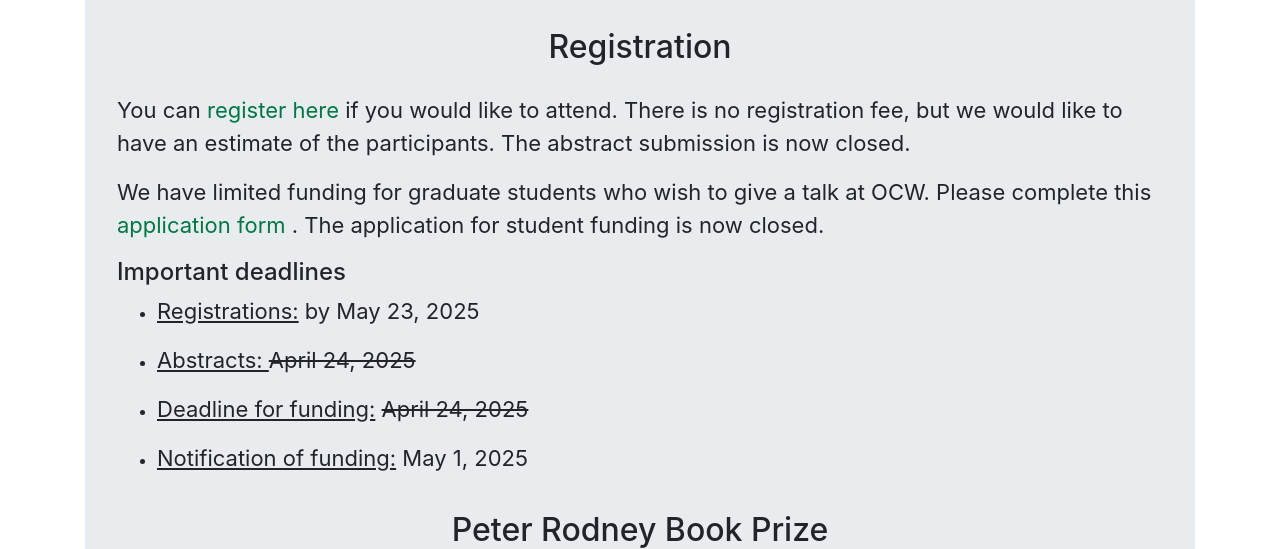
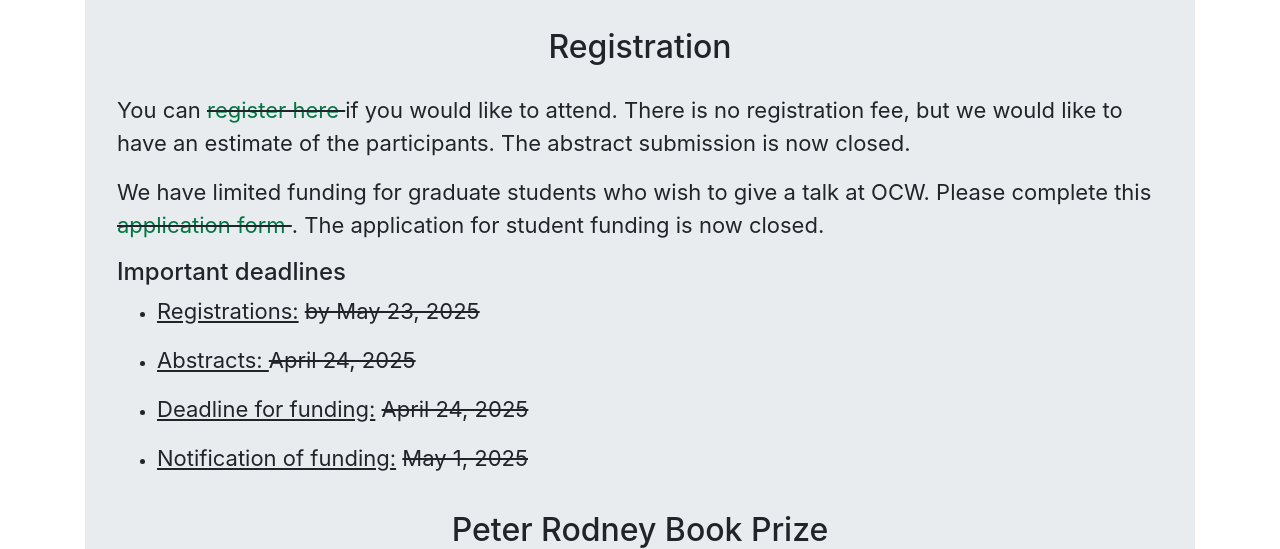
Before and after one commit to sarobidy19/OCW, a Jekyll site: the page built from index.md, in a window 1280 px wide. Shown: the part 1147-1696 px from the top of the page. Built offline with Jekyll 4.4.1, drawn with Linux system fonts in a browser that asks for light colours.

Commit message:
May 24 update

```diff
--- a/index.md
+++ b/index.md
@@ -96,15 +96,15 @@ p {
   <h2> Registration</h2>
   </div>
 
-  <p> You can <a href="https://docs.google.com/forms/d/e/1FAIpQLSeeTSN2G8C-0Q42ufeJuGJp51xJluVrDezwybUhf5V0Irm4lg/viewform?usp=header"> register here </a> if you would like to attend. There is no registration fee, but we would like to have an estimate of the participants. The abstract submission is now closed.</p>
+  <p> You can <s><a href = "#"> register here </a></s> if you would like to attend. There is no registration fee, but we would like to have an estimate of the participants. The abstract submission is now closed.</p>
 
-  <p> We have limited funding for graduate students who wish to give a talk at OCW. Please complete this <a href="#"> application form </a>. The application for student funding is now closed.</p>
+  <p> We have limited funding for graduate students who wish to give a talk at OCW. Please complete this <s><a href="#"> application form </a></s>. The application for student funding is now closed.</p>
 
 <h4> Important deadlines </h4>
-* <p>  <u> Registrations:</u> by May 23, 2025</p>
+* <p>  <u> Registrations:</u> <s> by May 23, 2025 </s> </p>
 * <p>  <u> Abstracts: </u>  <s>April 24, 2025</s> </p>
 * <p>  <u> Deadline for funding:</u> <s>April 24, 2025</s></p>
-* <p>  <u> Notification of funding:</u>  May 1, 2025</p>
+* <p>  <u> Notification of funding:</u>  <s> May 1, 2025 </s></p>
 
 
 <div class="speaker-section">
```
Also changed, not shown: _speakers/Zishen Qu.md (added, +6 -0 lines).
